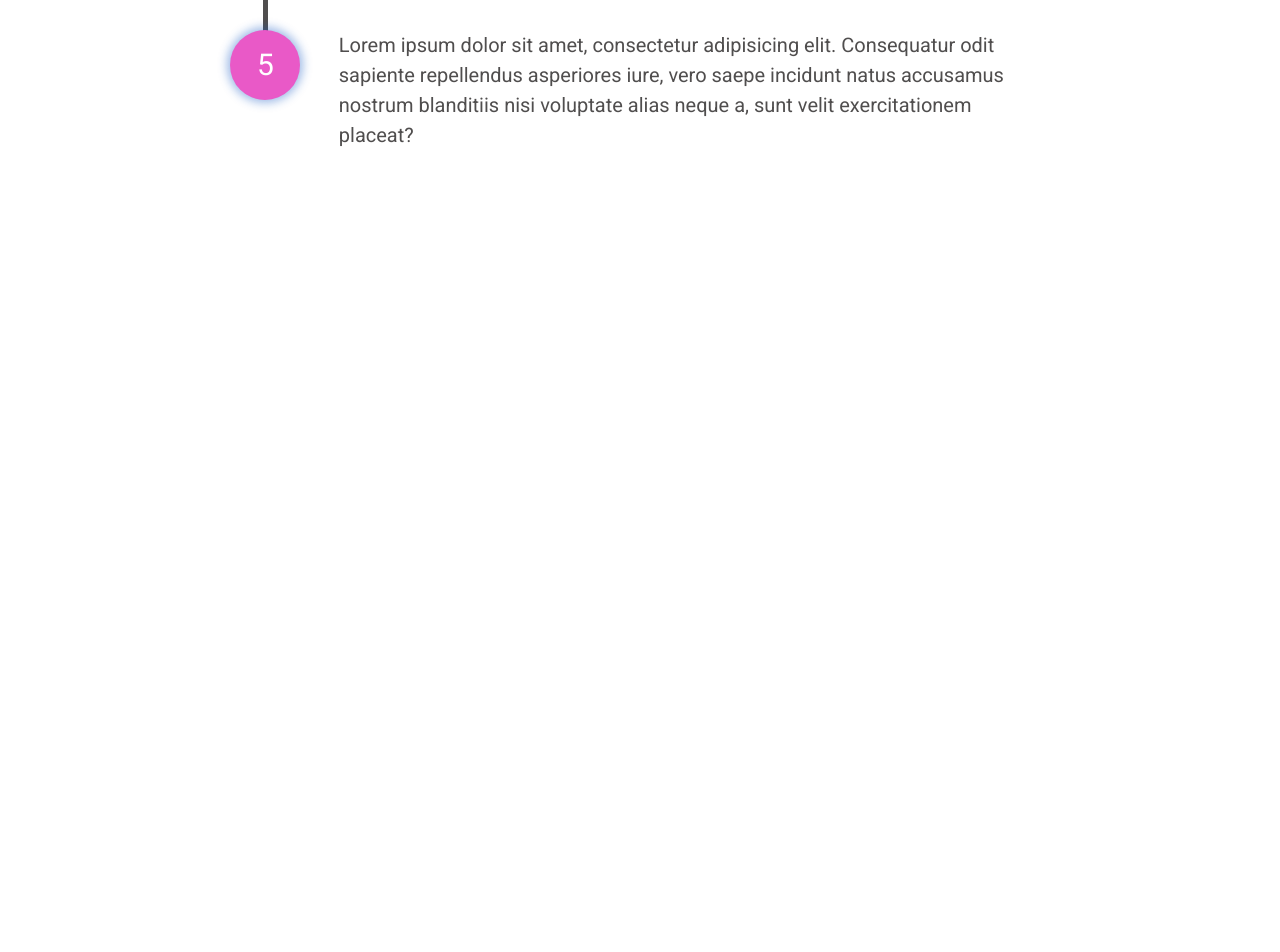
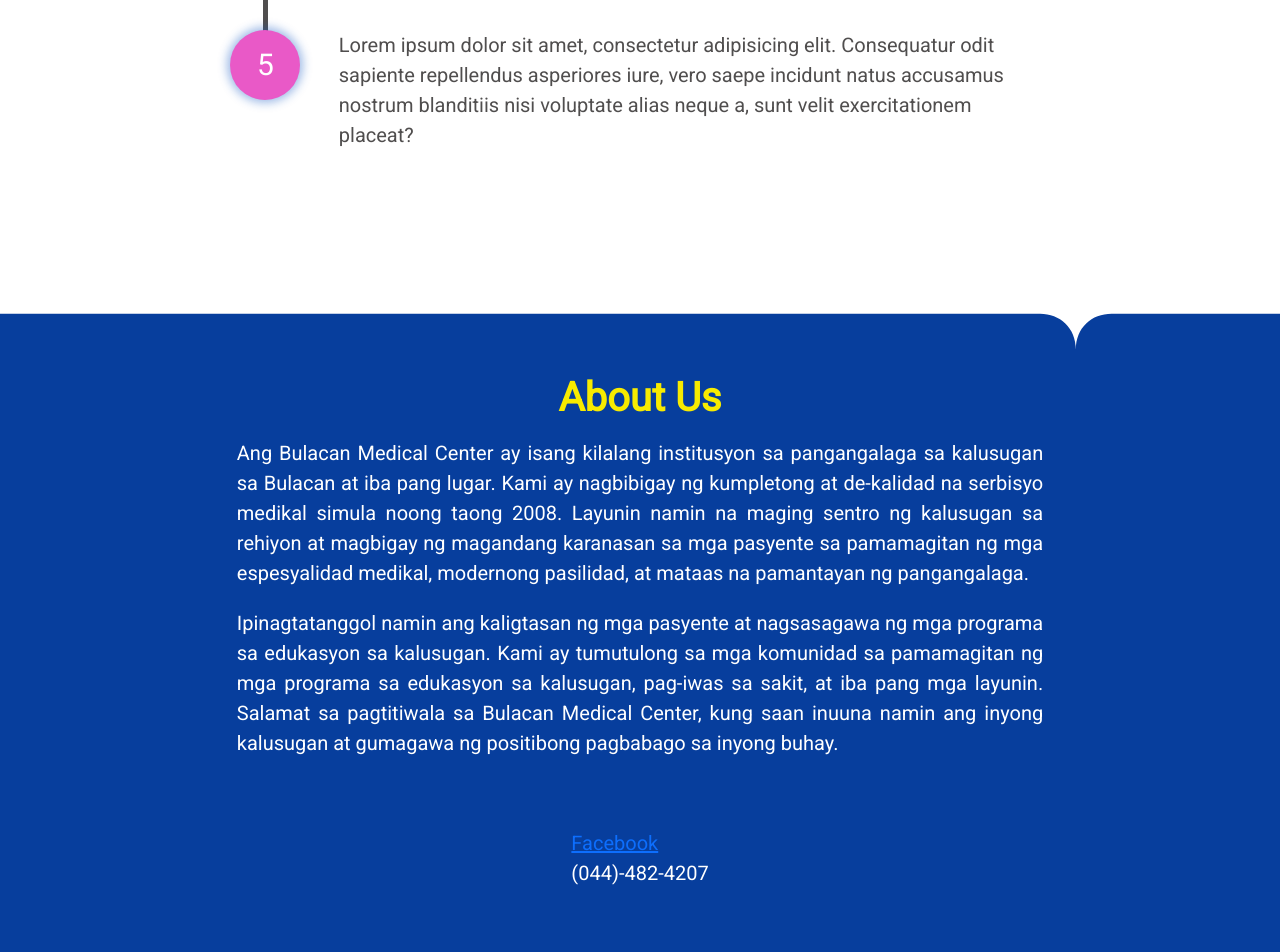
Before and after one commit to jeramie-santos/iSchedule, a PHP site: page / in a window 1280 px wide. Shown: the part 3599-4551 px from the top of the page. Before the commit the page ends 3745 px from the top, so only its background shows below. Run offline with PHP 8.4, Linux system fonts and the light colour scheme.

Commit message:
Add about section

```diff
--- a/css/main.css
+++ b/css/main.css
@@ -531,7 +531,7 @@ main {
   font-size: 2rem;
   text-align: center;
   margin: 3vw;
-  min-width: 350px;
+  min-width: 330px;
 }
 .tutorial .tutorial__content {
   display: flex;
@@ -640,4 +640,39 @@ main {
   .tutorial__circle-container {
     gap: 1vw !important;
   }
+}
+footer {
+  padding: 5vw;
+  background-color: rgb(7, 62, 157);
+  color: #fff;
+  position: relative;
+  display: flex;
+  flex-flow: column;
+  align-items: center;
+  justify-content: center;
+  gap: 50px;
+  margin-top: 7vw;
+}
+footer .about {
+  width: 90%;
+  display: flex;
+  flex-flow: column;
+  gap: 10px;
+}
+footer .about .about__header {
+  text-align: center;
+  font-weight: 700;
+  font-size: 2rem;
+  color: rgb(247, 235, 0);
+}
+footer .about .about__content {
+  text-align: justify;
+}
+@media only screen and (min-width: 900px) {
+  footer .about {
+    width: 70%;
+  }
+  footer .about .about__mobile-break {
+    display: none;
+  }
 }/*# sourceMappingURL=main.css.map */
--- a/index.html
+++ b/index.html
@@ -207,10 +207,33 @@
           </section>
     </main>
     <footer>
-        <!-- <div class="contact">
-            <span class="fb"> img ng fb </span>
-            <span class="num">0967 500 9044</span>
-        </div> -->
+        <div class="benefit__svg-upper">
+          <svg data-name="Layer 1" xmlns="http://www.w3.org/2000/svg" viewBox="0 0 1200 120" preserveAspectRatio="none">
+              <rect x="1200" height="3.6"></rect>
+              <rect height="3.6"></rect>
+              <path d="M0,0V3.6H580.08c11,0,19.92,5.09,19.92,13.2,0-8.14,8.88-13.2,19.92-13.2H1200V0Z" class="shape-fill"></path>
+          </svg>
+        </div>
+        <section class="about">
+          <div class="about__header">About Us</div>
+          <div class="about__content">
+            <p class="about__p">Ang Bulacan Medical Center ay isang kilalang institusyon sa pangangalaga sa kalusugan sa Bulacan at iba pang lugar. Kami ay nagbibigay ng kumpletong at de-kalidad na serbisyo medikal simula noong taong 2008.
+
+            <br class="about__mobile-break"><br class="about__mobile-break">
+
+            Layunin namin na maging sentro ng kalusugan sa rehiyon at magbigay ng magandang karanasan sa mga pasyente sa pamamagitan ng mga espesyalidad medikal, modernong pasilidad, at mataas na pamantayan ng pangangalaga.</p>
+            <br class="about__mobile-break">
+            <p class="about__p">Ipinagtatanggol namin ang kaligtasan ng mga pasyente at nagsasagawa ng mga programa sa edukasyon sa kalusugan. Kami ay tumutulong sa mga komunidad sa pamamagitan ng mga programa sa edukasyon sa kalusugan, pag-iwas sa sakit, at iba pang mga layunin.
+
+            <br class="about__mobile-break"><br class="about__mobile-break">
+
+            Salamat sa pagtitiwala sa Bulacan Medical Center, kung saan inuuna namin ang inyong kalusugan at gumagawa ng positibong pagbabago sa inyong buhay.</p>
+          </div>
+        </section>
+        <section class="contact">
+          <div class="contact__social-facebook"><a href="#">Facebook</a></div>
+          <div class="contact__social-landline">(044)-482-4207</div>
+        </section>
     </footer>
 </body>
 </html>
--- a/scss/main.scss
+++ b/scss/main.scss
@@ -600,7 +600,7 @@ main{
         font-size: 2rem;
         text-align: center;
         margin: 3vw;
-        min-width: 350px;
+        min-width: 330px;
     }
 
     .tutorial__content{
@@ -734,3 +734,51 @@ main{
         gap: 1vw !important;
     }
 }
+
+footer{
+    padding: 5vw;
+    background-color: $primary-color;
+    color: $secondary-color;
+    position: relative;
+    display: flex;
+    flex-flow: column;
+    align-items: center;
+    justify-content: center;
+    gap: 50px;
+    margin-top: 7vw;
+
+    .about{
+        width: 90%;
+        display: flex;
+        flex-flow: column;
+        gap: 10px;
+
+        .about__header{
+            text-align: center;
+            font-weight: 700;
+            font-size: 2rem;
+            color: $sub-color;
+        }
+
+        .about__content{
+            text-align: justify;
+        }
+    }
+
+    .contact{
+
+    }
+}
+
+@media only screen and (min-width: 900px){
+
+    footer{
+        .about{
+            width: 70%;
+
+            .about__mobile-break{
+                display: none;
+            }
+        }
+    }
+}
```
Also changed, not shown: 1 other file. Lines whose indentation alone changed are shown as unchanged.
